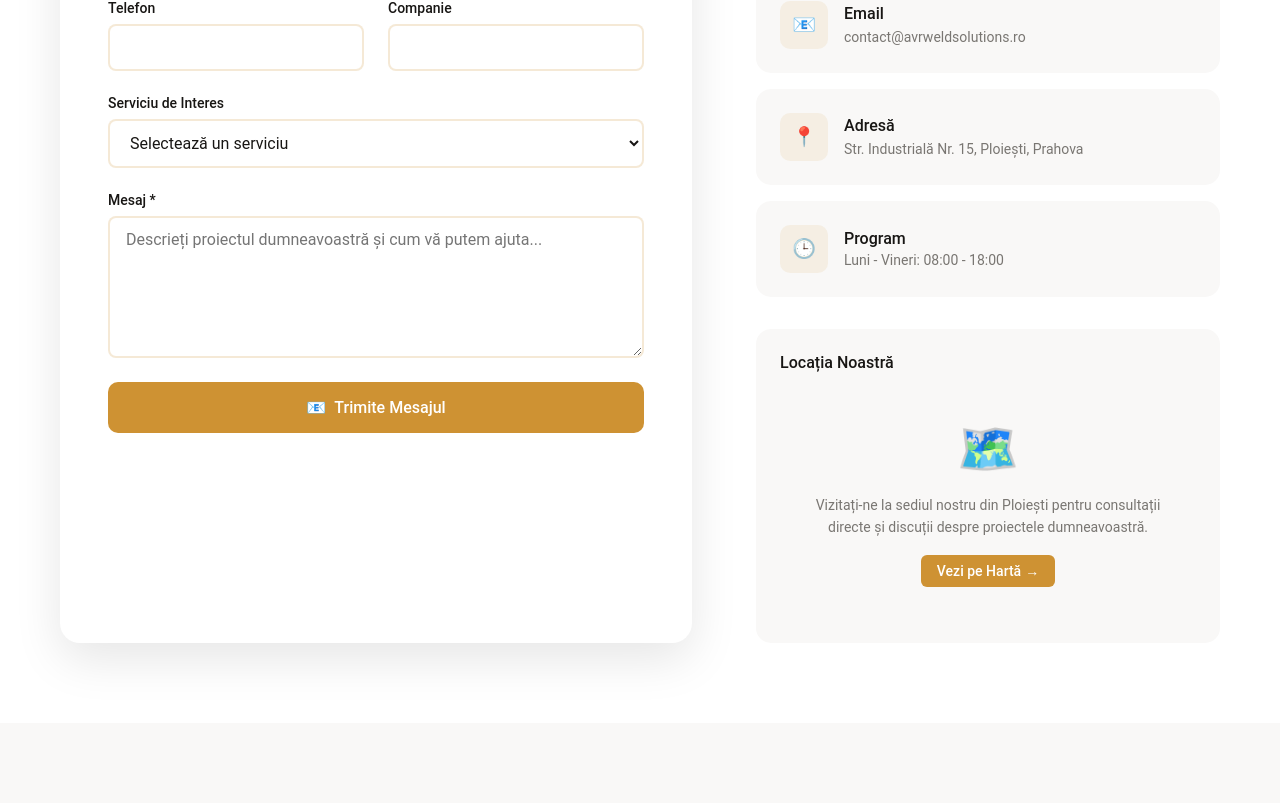
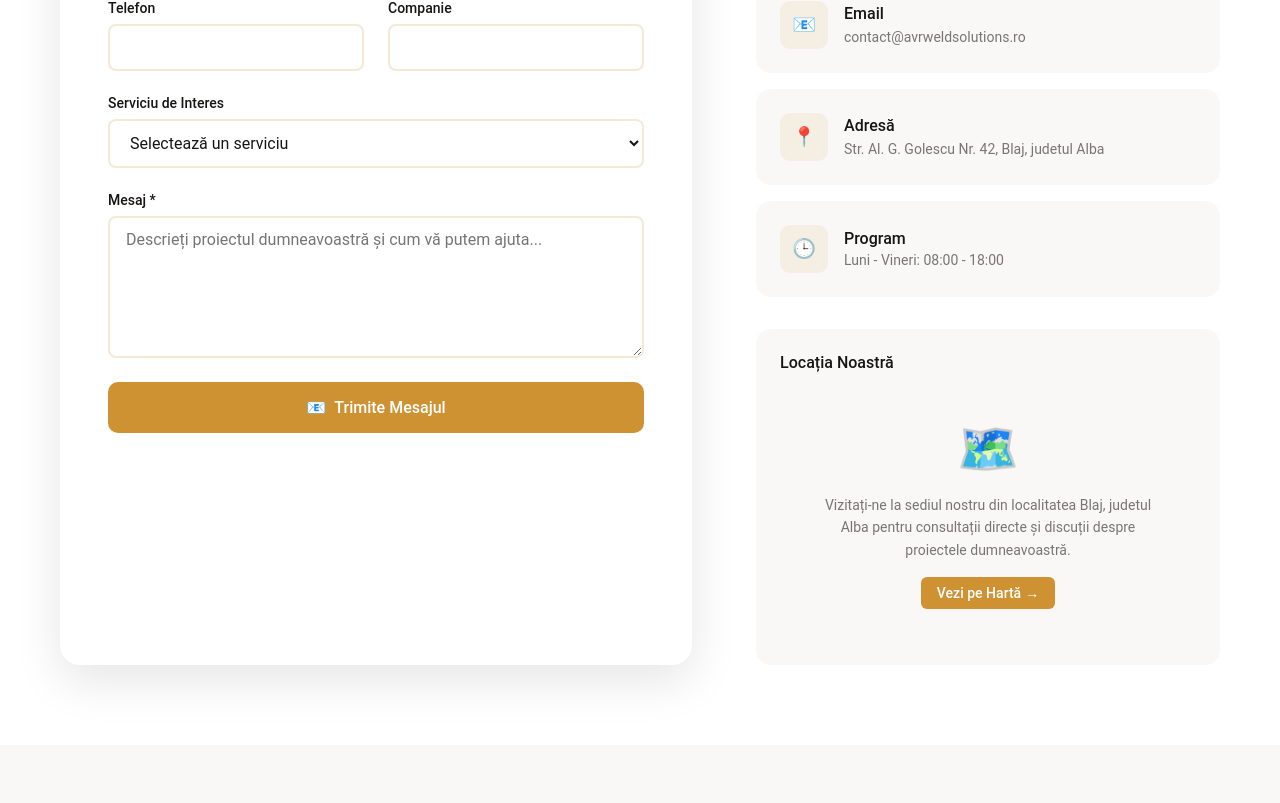
Before and after one commit to lechinal/avr-weld-solutions2, a React (Vite) app: page /avr-weld-solutions2/contact in a window 1280 px wide. Shown: the part 730-1533 px from the top of the page. Built offline with nearby package versions, Linux system fonts and the light colour scheme.

Commit message:
address updated

```diff
--- a/src/components/layout/Footer/Footer.jsx
+++ b/src/components/layout/Footer/Footer.jsx
@@ -12,7 +12,7 @@ const footerLinks = {
   ],
   company: [
     { label: "Despre Noi", href: "/about" },
-    { label: "Galerie", href: "/gallery" },
+    { label: "Proiecte", href: "/projects" },
     { label: "Contact", href: "/contact" },
     { label: "Servicii", href: "/services" },
   ],
@@ -24,8 +24,8 @@ const footerLinks = {
       icon: "📧",
     },
     {
-      label: "Ploiești, Prahova",
-      href: "https://maps.google.com/?q=Ploiești,+Prahova",
+      label: "Blaj, judetul Alba",
+      href: "https://maps.app.goo.gl/e3ahHWGnYPcA4JyP7",
       icon: "📍",
     },
   ],
--- a/src/pages/Contact.jsx
+++ b/src/pages/Contact.jsx
@@ -17,9 +17,9 @@ const contactInfo = [
   },
   {
     title: "Adresă",
-    value: "Str. Industrială Nr. 15, Ploiești, Prahova",
+    value: "Str. Al. G. Golescu Nr. 42, Blaj, judetul Alba",
     icon: "📍",
-    href: "https://maps.google.com/?q=Ploiești,+Prahova",
+    href: "https://maps.app.goo.gl/e3ahHWGnYPcA4JyP7",
   },
   {
     title: "Program",
@@ -214,11 +214,12 @@ export default function Contact() {
                 <div className={styles.mapPlaceholder}>
                   <div className={styles.mapIcon}>🗺️</div>
                   <p className={styles.mapText}>
-                    Vizitați-ne la sediul nostru din Ploiești pentru consultații
-                    directe și discuții despre proiectele dumneavoastră.
+                    Vizitați-ne la sediul nostru din localitatea Blaj, judetul
+                    Alba pentru consultații directe și discuții despre
+                    proiectele dumneavoastră.
                   </p>
                   <a
-                    href="https://maps.google.com/?q=Ploiești,+Prahova"
+                    href="https://maps.app.goo.gl/e3ahHWGnYPcA4JyP7"
                     target="_blank"
                     rel="noopener noreferrer"
                     className={styles.mapButton}
```
